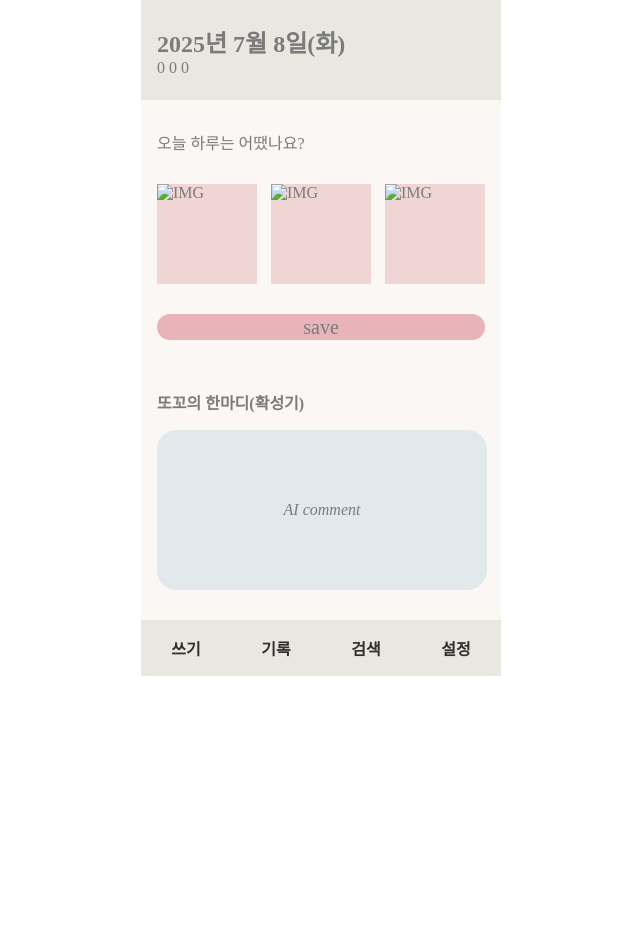
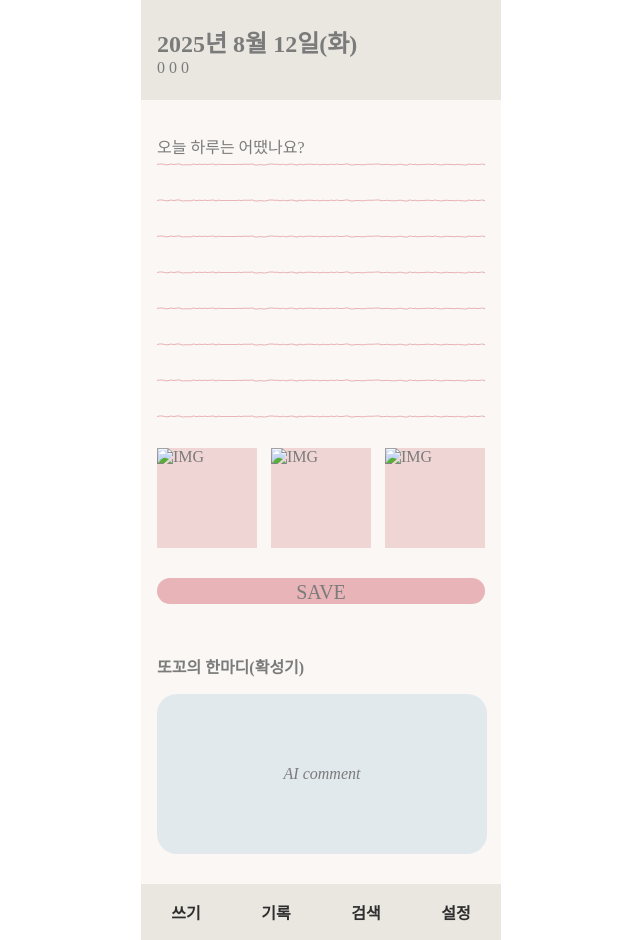
Before and after one commit to hyelimforest/diary-app_DDoCCo, a website: page index.html in a window 1280 px wide. Shown: the whole page, without its empty margins (319-959 px from the left). Before the commit the page ends 800 px from the top, so only its background shows below. Drawn offline with Linux system fonts and the light colour scheme.

Commit message:
first commit

```diff
--- a/index.html
+++ b/index.html
@@ -6,25 +6,24 @@
   <meta name="viewport" content="width=device-width, initial-scale=1.0">
   <title>또꼬또꼬</title>
   <link rel="stylesheet" href="../css/page_write.css">
+  <script src="/js/date.js" defer></script>
 </head>
 
 <body>
   <div id="app">
     <div id="topbox">
-      <h1 id="day">2025년 7월 8일(화)</h1>
+      <h1 id="day"></h1>
       <div id="emotion">0 0 0 </div>
     </div>
     <div id="wrap">
       <div id="diary">
-        <article>
-          오늘 하루는 어땠나요?
-        </article>
+        <article id="textBox" contenteditable="true" spellcheck="false" data-placeholder="오늘 하루는 어땠나요?"></article>
         <div class="img">
           <input type="image" src="" alt="IMG">
           <input type="image" src="" alt="IMG">
           <input type="image" src="" alt="IMG">
         </div>
-        <button class="save">save</button>
+        <button class="btnSave">SAVE</button>
       </div>
       <div id="ai">
         <p>또꼬의 한마디<span>(확성기)</span></p>
--- /dev/null
+++ b/js/date.js
@@ -0,0 +1,11 @@
+// 오늘 날짜
+let today = new Date();
+
+let year = today.getFullYear();
+let month = today.getMonth() + 1;
+let date = today.getDate();
+let day = today.getDay();
+
+const WEEKDAY = ['일', '월', '화', '수', '목', '금', '토']
+
+document.getElementById("day").textContent = `${year}년 ${month}월 ${date}일(${WEEKDAY[day]})`;
--- a/scss/common.scss
+++ b/scss/common.scss
@@ -3,15 +3,19 @@
 $darkgray : #7B7b7b;
 $lightgray : #EAE7E1;
 $pink : #E8B4B8;
-$pinkT : rgb(232, 180, 184,0.5);
+$pinkT : rgb(232, 180, 184, 0.5);
 $skyblue : #A5C5D6;
-$skyblueT: rgb(165, 197, 214,0.3);
+$skyblueT: rgb(165, 197, 214, 0.3);
 $black : #2F2F2F;
 $bgcolor : #FAF7F4;
 
 $size-xl : 6rem;
 $size-l : 5rem;
 $size-m : 4rem;
+
+
+$line-h : 36px;
+/* textBox 한 줄 높이 */
 
 * {
   margin: 0 auto;
@@ -25,18 +29,34 @@ $size-m : 4rem;
 input {
   margin: 0;
 }
-ul,li,ol {
+
+ul,
+li,
+ol {
   list-style: none;
 }
-
-
 
 h1 {
   font-size: $size-xl;
 }
+
 h2 {
   font-size: $size-l;
 }
-p, article, button, div, span, input {
+
+p,
+article,
+button,
+div,
+span,
+input {
   font-size: $size-m;
 }
+
+button {
+  cursor: pointer;
+}
+
+button:hover {
+  background-color: #A5C5D6 !important;
+}
--- a/scss/page_write.scss
+++ b/scss/page_write.scss
@@ -34,6 +34,30 @@
   #diary {
     margin-bottom: 50px;
 
+    // diary 입력부분 placeholder
+    #textBox:empty::before {
+      content: attr(data-placeholder);
+      color: $darkgray;
+      pointer-events: none;
+    }
+
+    #textBox:focus::before {
+      content: "";
+    }
+
+    #textBox {
+      min-height: calc($line-h * 8);
+      font-size: 16px;
+      line-height: $line-h;
+      white-space: pre-wrap;
+      word-break: break-word;
+
+      outline: 0px solid transparent;
+
+      /* 노트지 줄 효과 */
+      background-image: url(../img/redLine.svg);
+    }
+
     .img {
       display: flex;
       justify-content: space-between;
@@ -46,7 +70,7 @@
       }
     }
 
-    .save {
+    .btnSave {
       width: 100%;
       height: 26px;
       background-color: $pink;
@@ -57,14 +81,14 @@
       vertical-align: top;
       display: flex;
       justify-content: center;
-      align-items: center;
+      align-items: flex-end;
 
     }
   }
 
   #ai {
 
-    > p {
+    >p {
       font-weight: bold;
     }
 
```
Also changed, not shown: css/bottomtap.css, css/common.css, css/page_write.css, img/Line.svg (added), img/redLine.svg (added).
